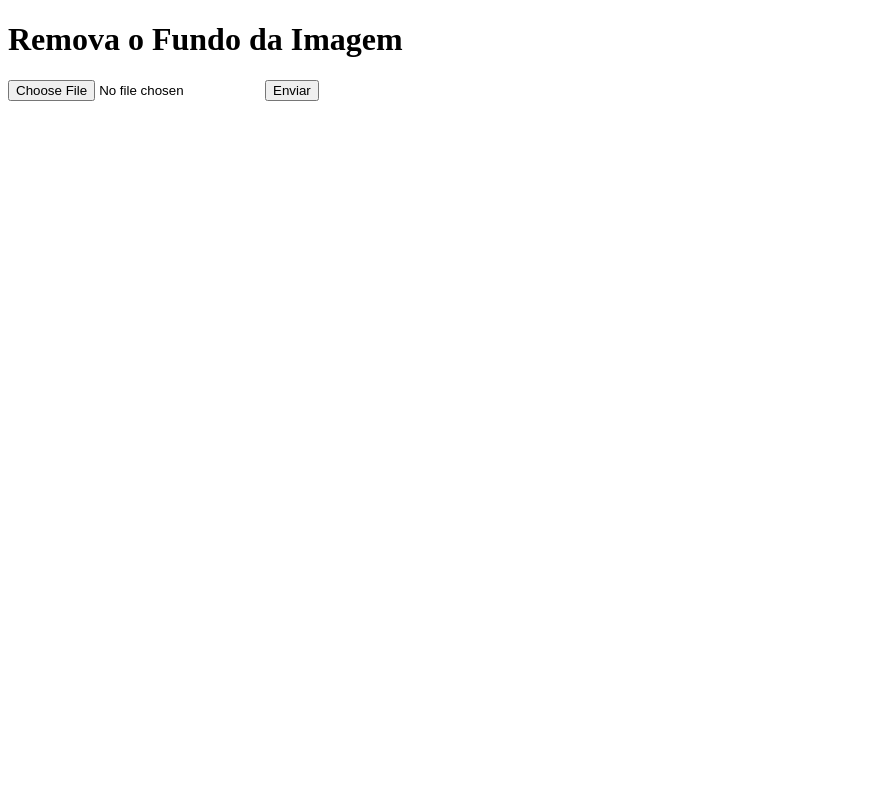
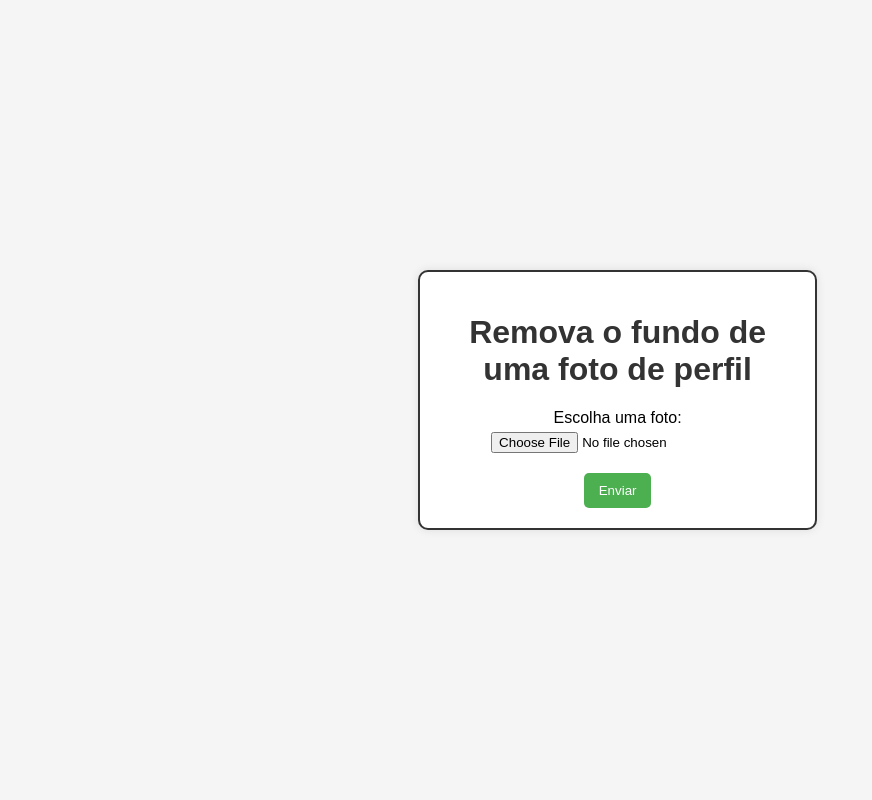
Before and after one commit to hugopoggi/cleanfoto, a Flask app: page / in a window 1280 px wide. Shown: the whole page, without its empty margins (0-872 px from the left). Run offline with Flask 3, Linux system fonts and the light colour scheme.

Commit message:
Implentação do front-end utilizando css e js de forma básica

```diff
--- a/app/static/css/style.css
+++ b/app/static/css/style.css
@@ -0,0 +1,66 @@
+body {
+    font-family: 'Arial', sans-serif;
+    background-color: #f5f5f5;
+    margin: 0;
+    padding: 0;
+    display: flex;
+    flex-direction: column;
+    align-items: center;
+    justify-content: center;
+    height: 100vh;
+}
+
+h1 {
+    color: #333;
+    text-align: center;
+}
+
+.square {
+    width: 80%;
+    max-width: 400px;
+    background-color: #fff;
+    border: 2px solid #333;
+    border-radius: 10px;
+    padding: 20px;
+    box-shadow: 0 0 10px rgba(0, 0, 0, 0.1);
+}
+
+form {
+    margin-top: 20px;
+    display: flex;
+    flex-direction: column;
+    align-items: center;
+    justify-content: center;
+}
+
+.input-group {
+    display: flex;
+    flex-direction: column;
+    align-items: center;
+    margin-bottom: 10px;
+}
+
+input[type="file"] {
+    margin-top: 5px;
+    margin-bottom: 10px;
+}
+
+button {
+    background-color: #4CAF50;
+    color: white;
+    padding: 10px 15px;
+    border: none;
+    border-radius: 5px;
+    cursor: pointer;
+}
+
+button:hover {
+    background-color: #45a049;
+}
+
+img {
+    margin-top: 20px;
+    max-width: 100%;
+    border-radius: 5px;
+    box-shadow: 0 0 10px rgba(0, 0, 0, 0.1);
+}
--- a/app/templates/index.html
+++ b/app/templates/index.html
@@ -1,18 +1,29 @@
 <!DOCTYPE html>
-<html>
+<html lang="pt-br">
 <head>
+    <meta charset="UTF-8">
+    <meta name="viewport" content="width=device-width, initial-scale=1.0">
+    <title>Remova o fundo de uma foto de perfil</title>
     <link rel="stylesheet" href="{{ url_for('static', filename='css/style.css') }}">
+    <script src="{{ url_for('static', filename='js/script.js') }}" defer></script>
 </head>
 <body>
-    <h1>Remova o Fundo da Imagem</h1>
+    <div class="container">
+        <div class="square">
+            <h1>Remova o fundo de uma foto de perfil</h1>
             <form method="POST" enctype="multipart/form-data">
                 {{ form.csrf_token }}
                 {{ form.hidden_tag() }}
-        <input type="file" name="image">
-        <input type="submit" value="Enviar">
+                <div class="input-group">
+                    <label for="image">Escolha uma foto:</label>
+                    <input type="file" name="image" id="image" accept="image/*">
+                </div>
+                <button type="submit">Enviar</button>
             </form>
             {% if output_path %}
                 <img src="{{ output_path }}" alt="Imagem sem Fundo">
             {% endif %}
+        </div>
+    </div>
 </body>
 </html>
--- a/app/views.py
+++ b/app/views.py
@@ -19,23 +19,21 @@ def index():
             input_image = input_image.convert('RGB')
             output_image = remove(input_image)
 
-            # Construa o caminho do arquivo corretamente
             output_filename = 'output_' + uploaded_file.filename
             output_path = os.path.join(app.root_path, 'static', output_filename)
 
             output_image.save(output_path, format='PNG')
 
-            # Redirecione para a página de resultado
             return redirect(url_for('resultado', filename=output_filename))
 
     return render_template('index.html', form=form)
 
 @app.route('/resultado/<filename>')
 def resultado(filename):
-    # Construa o caminho do arquivo corretamente
+
     output_path = os.path.join(app.root_path, 'static', filename)
 
-    # Envie o arquivo como anexo para download
+
     return send_file(output_path, as_attachment=True)
 
 if __name__ == '__main__':
```
Lines whose indentation alone changed are shown as unchanged.
